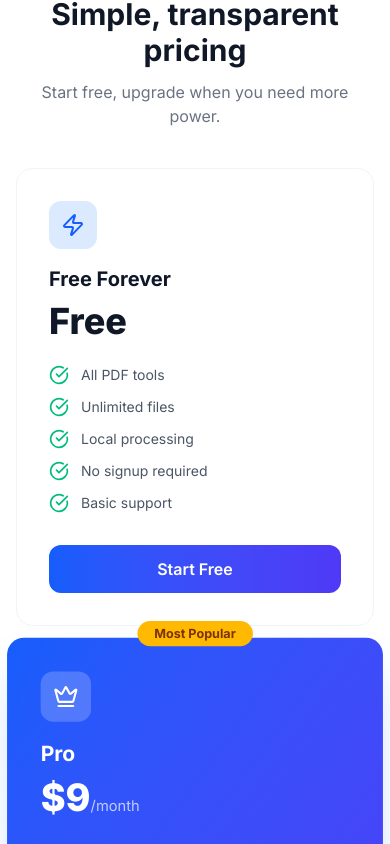
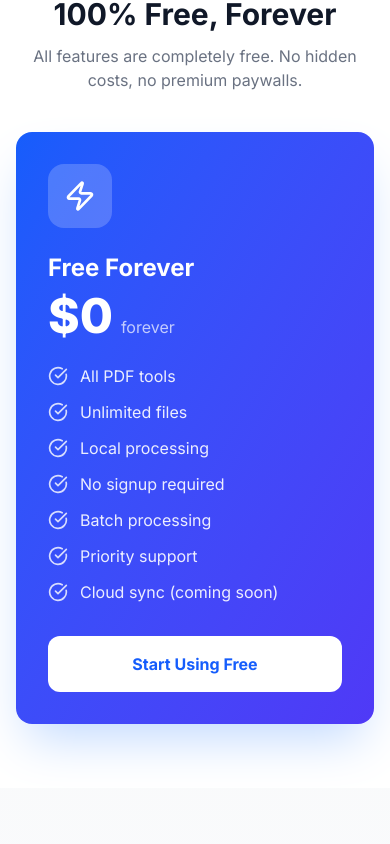
Before and after one commit to utkuco/pdf-studio, a Next.js app: page / in a window 390 px wide. Shown: the part 6320-7164 px from the top of the page. Built offline with nearby package versions, Linux system fonts and the light colour scheme.

Commit message:
fix: Remove paid pricing, make everything free
- Remove Pro paid plan
- Single free card showing all features
- Update title to '100% Free, Forever'
- Remove unused PricingCard component and Crown import

```diff
--- a/src/app/page.tsx
+++ b/src/app/page.tsx
@@ -1,7 +1,7 @@
 'use client';
 
 import Link from 'next/link';
-import { FileText, ArrowRightLeft, Layers, Type, FileEdit, Shield, Zap, Globe, ArrowRight, Sparkles, Lock, Clock, CheckCircle, Star, ChevronDown, ChevronUp, Users, Zap as ZapIcon, Crown } from 'lucide-react';
+import { FileText, ArrowRightLeft, Layers, Type, FileEdit, Shield, Zap, Globe, ArrowRight, Sparkles, Lock, Clock, CheckCircle, Star, ChevronDown, ChevronUp, Users, Zap as ZapIcon } from 'lucide-react';
 import { LanguageSelector } from '@/lib/i18n/LanguageSelector';
 import { useLanguage } from '@/lib/i18n/LanguageContext';
 import { translations } from '@/lib/i18n/translations';
@@ -124,84 +124,6 @@ function TestimonialCard({ name, role, content, avatar, rating }: { name: string
           <p className="text-xs text-gray-500 dark:text-gray-400">{role}</p>
         </div>
       </div>
-    </div>
-  );
-}
-
-// Pricing Card
-function PricingCard({ name, price, features, highlighted, icon: Icon }: { name: string; price: string; features: string[]; highlighted?: boolean; icon: typeof Crown }) {
-  return (
-    <div className={cn(
-      "relative rounded-2xl p-8 transition-all duration-300",
-      highlighted
-        ? "bg-gradient-to-br from-blue-600 to-indigo-600 text-white shadow-2xl shadow-blue-500/30 scale-105"
-        : "bg-white dark:bg-gray-900 border border-gray-100 dark:border-gray-800 hover:shadow-xl hover:border-gray-200 dark:hover:border-gray-700"
-    )}>
-      {highlighted && (
-        <div className="absolute -top-4 left-1/2 -translate-x-1/2 bg-amber-400 text-amber-900 text-xs font-bold px-4 py-1 rounded-full">
-          Most Popular
-        </div>
-      )}
-
-      <div className={cn(
-        "w-12 h-12 rounded-xl flex items-center justify-center mb-4",
-        highlighted ? "bg-white/20" : "bg-blue-100 dark:bg-blue-900/40"
-      )}>
-        <Icon className={cn("w-6 h-6", highlighted ? "text-white" : "text-blue-600 dark:text-blue-400")} />
-      </div>
-
-      <h3 className={cn(
-        "text-xl font-bold mb-2",
-        highlighted ? "text-white" : "text-gray-900 dark:text-white"
-      )}>
-        {name}
-      </h3>
-
-      <div className="mb-6">
-        <span className={cn(
-          "text-4xl font-extrabold",
-          highlighted ? "text-white" : "text-gray-900 dark:text-white"
-        )}>
-          {price}
-        </span>
-        {price !== "Free" && (
-          <span className={cn(
-            "text-sm",
-            highlighted ? "text-white/70" : "text-gray-500 dark:text-gray-400"
-          )}>
-            /month
-          </span>
-        )}
-      </div>
-
-      <ul className="space-y-3 mb-8">
-        {features.map((feature, i) => (
-          <li key={i} className="flex items-center gap-3">
-            <CheckCircle className={cn(
-              "w-5 h-5 flex-shrink-0",
-              highlighted ? "text-white/80" : "text-emerald-500 dark:text-emerald-400"
-            )} />
-            <span className={cn(
-              "text-sm",
-              highlighted ? "text-white/90" : "text-gray-600 dark:text-gray-300"
-            )}>
-              {feature}
-            </span>
-          </li>
-        ))}
-      </ul>
-
-      <Link
-        href="/editor"
-        className={cn(
-          "block w-full py-3 px-6 rounded-xl font-semibold text-center transition-all",
-          highlighted
-            ? "bg-white text-blue-600 hover:bg-gray-100"
-            : "bg-gradient-to-r from-blue-600 to-indigo-600 text-white hover:from-blue-500 hover:to-indigo-500"
-        )}
-      >
-        {highlighted ? "Get Started" : "Start Free"}
-      </Link>
     </div>
   );
 }
@@ -599,45 +521,51 @@ export default function Home() {
         <div className="max-w-5xl mx-auto">
           <div className="text-center mb-10 sm:mb-16">
             <h2 className="text-3xl sm:text-4xl lg:text-5xl font-bold text-gray-900 dark:text-white mb-3 sm:mb-4">
-              Simple, transparent pricing
+              100% Free, Forever
             </h2>
             <p className="text-base sm:text-lg lg:text-xl text-gray-500 dark:text-gray-400">
-              Start free, upgrade when you need more power.
+              All features are completely free. No hidden costs, no premium paywalls.
             </p>
           </div>
 
-          <div className="grid grid-cols-1 md:grid-cols-2 gap-6 sm:gap-8 max-w-3xl mx-auto">
-            <PricingCard
-              name="Free Forever"
-              price="Free"
-              icon={ZapIcon}
-              features={[
-                "All PDF tools",
-                "Unlimited files",
-                "Local processing",
-                "No signup required",
-                "Basic support"
-              ]}
-            />
-            <PricingCard
-              name="Pro"
-              price="$9"
-              icon={Crown}
-              highlighted
-              features={[
-                "Everything in Free",
-                "Priority processing",
-                "Cloud sync",
-                "Advanced security",
-                "Priority support",
-                "Batch processing"
-              ]}
-            />
+          <div className="max-w-md mx-auto">
+            <div className="bg-gradient-to-br from-blue-600 to-indigo-600 rounded-2xl p-8 shadow-2xl shadow-blue-500/30 text-white">
+              <div className="w-16 h-16 rounded-2xl bg-white/20 flex items-center justify-center mb-6">
+                <ZapIcon className="w-8 h-8 text-white" />
+              </div>
+
+              <h3 className="text-2xl font-bold mb-2">Free Forever</h3>
+
+              <div className="mb-6">
+                <span className="text-5xl font-extrabold">$0</span>
+                <span className="text-white/70 ml-2">forever</span>
+              </div>
+
+              <ul className="space-y-3 mb-8">
+                {[
+                  "All PDF tools",
+                  "Unlimited files",
+                  "Local processing",
+                  "No signup required",
+                  "Batch processing",
+                  "Priority support",
+                  "Cloud sync (coming soon)"
+                ].map((feature, i) => (
+                  <li key={i} className="flex items-center gap-3">
+                    <CheckCircle className="w-5 h-5 text-white/80 flex-shrink-0" />
+                    <span className="text-white/90">{feature}</span>
+                  </li>
+                ))}
+              </ul>
+
+              <Link
+                href="/editor"
+                className="block w-full py-4 px-6 rounded-xl font-bold text-center bg-white text-blue-600 hover:bg-gray-100 transition-all"
+              >
+                Start Using Free
+              </Link>
+            </div>
           </div>
-
-          <p className="text-center text-sm text-gray-500 dark:text-gray-400 mt-8">
-            All features are currently free! Pro features coming soon.
-          </p>
         </div>
       </section>
 
```
